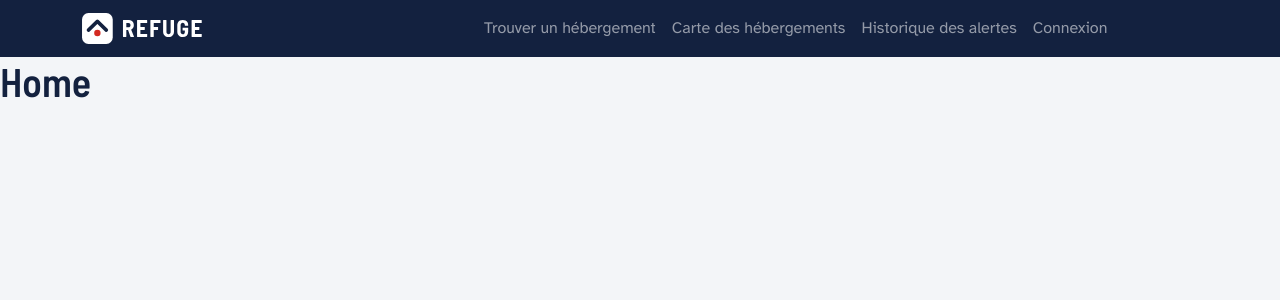
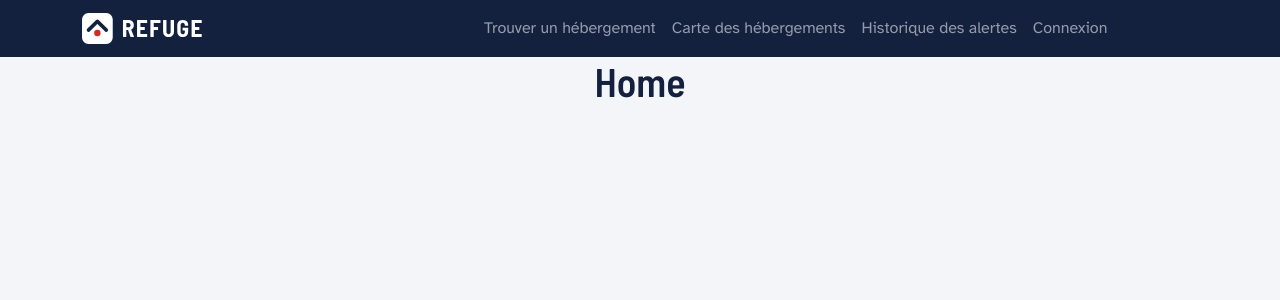
Before and after one commit to Mael0209/site-sae, a React (Vite) app: page / in a window 1280 px wide. Shown: the top 300 px of the page. Built offline with nearby package versions, Linux system fonts and the light colour scheme.

Commit message:
changement dans le fichier App.Css

```diff
--- a/src/Home.tsx
+++ b/src/Home.tsx
@@ -1,3 +1,3 @@
 export default function Home(){
-    return <h1>Home</h1>
+    return <h1 className="text-center">Home</h1>
 }
--- a/src/css/App.css
+++ b/src/css/App.css
@@ -1,12 +1,3 @@
 body {
     background-color: var(--fond);
 }
-
-.images {
-    display: flex;
-    justify-content: center;
-}
-
-.images img {
-    margin: 0.3em;
-}
```
